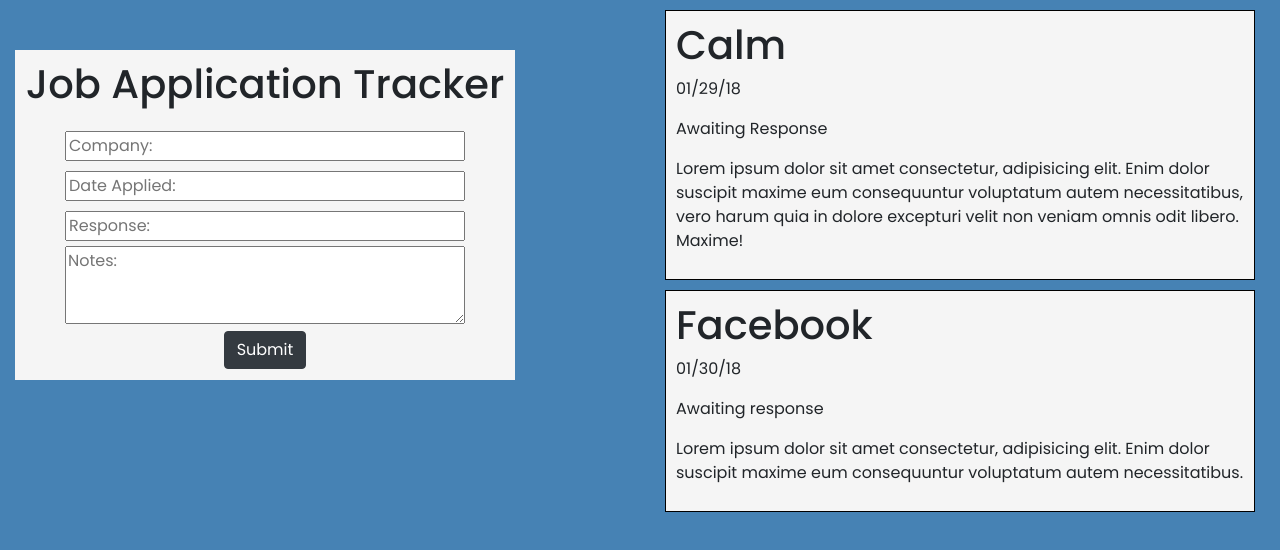
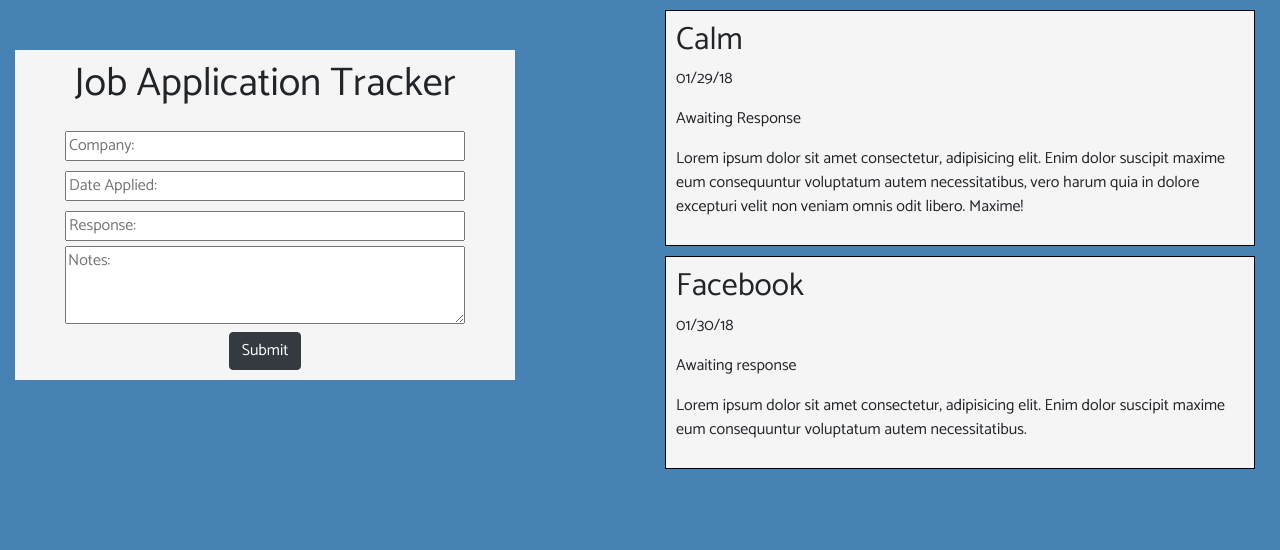
Before and after one commit to caitlinboldt/jobtracker, a plain HTML site: page index.html in a window 1280 px wide. Drawn offline with nearby package versions, Linux system fonts and the light colour scheme.

Commit message:
changed font and changed h2

```diff
--- a/css/style.css
+++ b/css/style.css
@@ -1,5 +1,5 @@
 * {
-    font-family: "Poppins", sans-serif;
+    font-family: 'Catamaran', sans-serif;
 }
 body {
     background-color: steelblue;
--- a/index.html
+++ b/index.html
@@ -5,7 +5,7 @@
     <meta name="viewport" content="width=device-width, initial-scale=1, shrink-to-fit=no">
 
     <!-- Google Font -->
-    <link href="https://fonts.googleapis.com/css?family=Poppins:100,200,300,400,400i,500,600,600i,700,800,900" rel="stylesheet">
+    <link href="https://fonts.googleapis.com/css?family=Catamaran:300,400,700" rel="stylesheet">
 
     <!-- Bootstrap -->
     <link rel="stylesheet" href="https://maxcdn.bootstrapcdn.com/bootstrap/4.0.0/css/bootstrap.min.css" integrity="sha384-Gn5384xqQ1aoWXA+058RXPxPg6fy4IWvTNh0E263XmFcJlSAwiGgFAW/dAiS6JXm" crossorigin="anonymous">
@@ -17,7 +17,6 @@
     <link rel="stylesheet" href="css/style.css">
   </head>
   <body>
-
     <div class="container-fluid">
       <div class="row">
         <div class="col-md-6">
--- a/js/main.js
+++ b/js/main.js
@@ -38,9 +38,9 @@
     div.className = "jobdiv";
     jobscol.appendChild(div);
 
-    const h1 = document.createElement("h1");
-    h1.textContent = jobs[newdiv].company;
-    div.appendChild(h1);
+    const h2 = document.createElement("h2");
+    h2.textContent = jobs[newdiv].company;
+    div.appendChild(h2);
 
     const p = document.createElement("p");
     p.className = "date"
```
